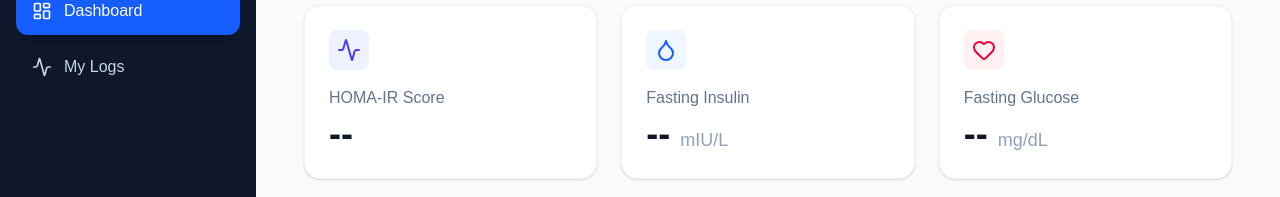
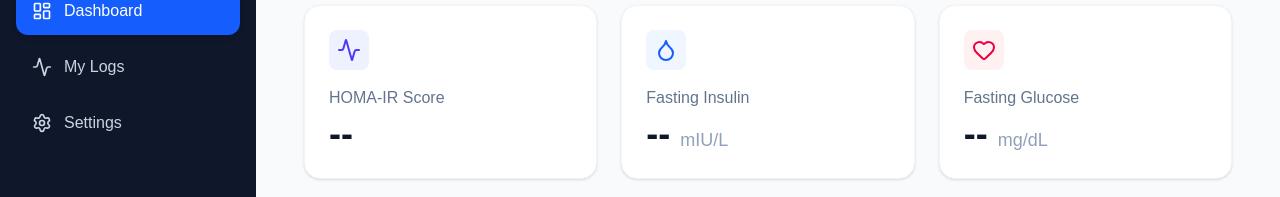
Before and after one commit to matttimmonsai-ascai/metabolic-health-tracker, a Next.js app: page /member in a window 1280 px wide. Shown: the part 147-344 px from the top of the page. Built offline with nearby package versions, Linux system fonts and the light colour scheme; no server answers.

Commit message:
Fix formatting of memberLinks in Sidebar component

```diff
--- a/src/components/Sidebar.tsx
+++ b/src/components/Sidebar.tsx
@@ -10,7 +10,8 @@ export default function Sidebar({ role = 'member' }: { role?: 'member' | 'admin'
 
   const memberLinks = [
     { name: 'Dashboard', href: '/member', icon: LayoutDashboard },
-    { name: 'My Logs', href: '/member/logs', icon: Activity }
+    { name: 'My Logs', href: '/member/logs', icon: Activity },
+    { name: 'Settings', href: '/member/settings', icon: Settings }
   ];
 
   const adminLinks = [
```
